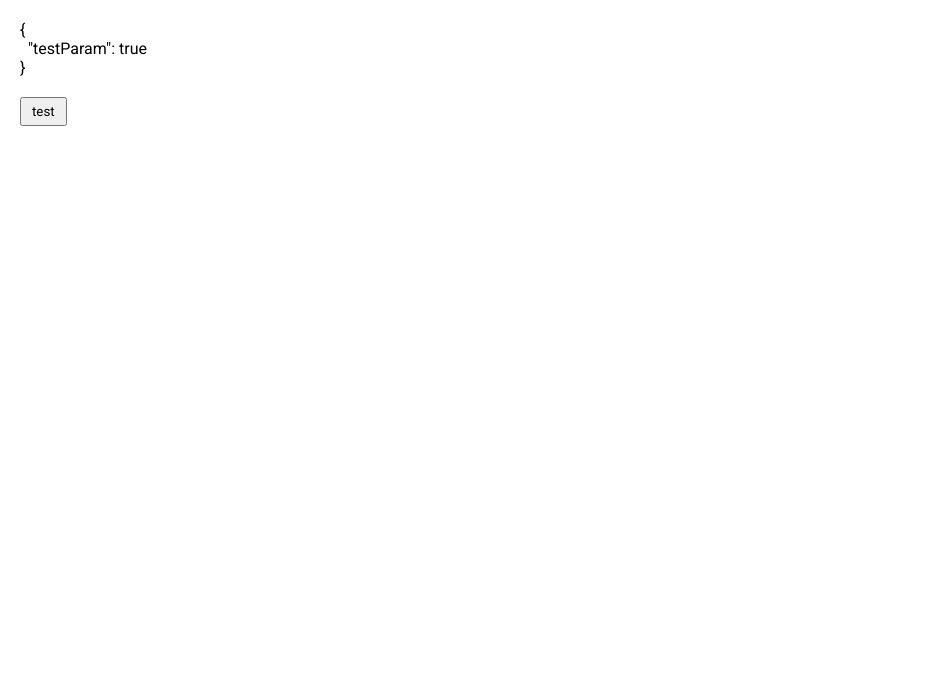
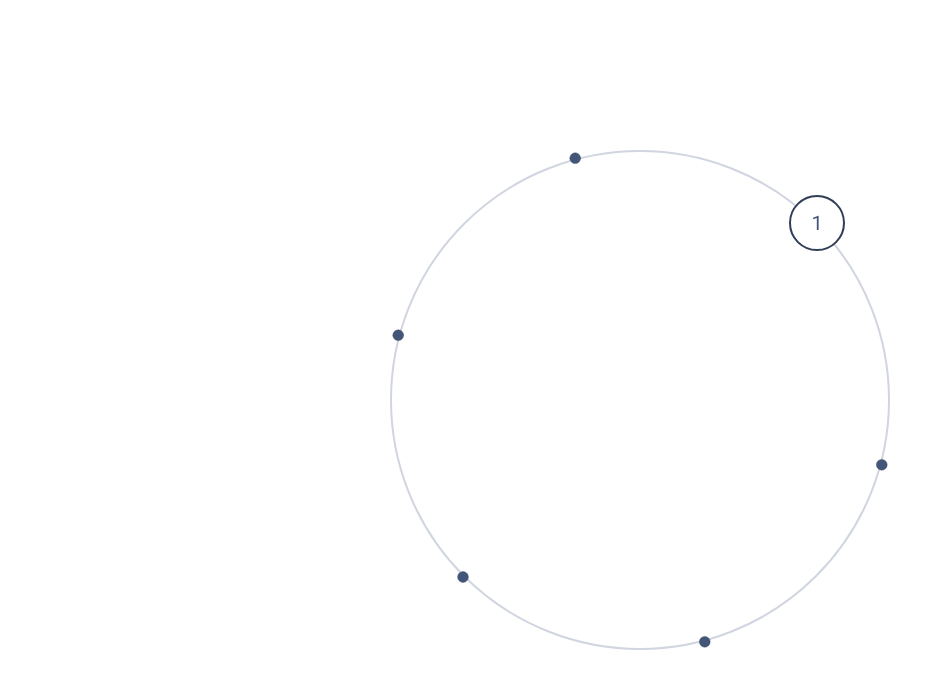
Before and after one commit to horhoj/project-test-only-2, a React (Vite) app: page / in a window 1280 px wide. Shown: the top 688 px of the page, without its empty margins (0-933 px from the left). Built offline with nearby package versions, Linux system fonts and the light colour scheme.

Commit message:
add CIrcleOfHistoricalEvents prototype

```diff
--- a/src/App/App.module.scss
+++ b/src/App/App.module.scss
@@ -1,3 +1,7 @@
 .App {
-
+  min-height: 100vh;
+  display: flex;
+  flex-direction: column;
+  justify-content: center;
+  align-items: center;
 }
--- a/src/App/App.tsx
+++ b/src/App/App.tsx
@@ -1,10 +1,27 @@
+import { useState } from 'react';
 import styles from './App.module.scss';
-import { SettingsTestComponent } from '~/components/SettingsTestComponent';
+import { CircleOfHistoricalEventsDataItem } from '~/components/CircleOfHistoricalEvents/CircleOfHistoricalEvents.types';
+import { CircleOfHistoricalEvents } from '~/components/CircleOfHistoricalEvents';
+
+const data: CircleOfHistoricalEventsDataItem[] = [
+  { id: 0, title: '1' },
+  { id: 1, title: '2' },
+  { id: 2, title: '3' },
+  { id: 3, title: '4' },
+  { id: 4, title: '5' },
+  { id: 5, title: '6' },
+];
 
 export function App() {
+  const [currentHistoricalEventId, setCurrentHistoricalEventId] = useState(0);
+
   return (
     <div className={styles.App}>
-      <SettingsTestComponent />
+      <CircleOfHistoricalEvents
+        historicalElementsData={data}
+        onSelectHistoricalEventId={setCurrentHistoricalEventId}
+        currentHistoricalEventId={currentHistoricalEventId}
+      />
     </div>
   );
 }
--- a/src/App/index.ts
+++ b/src/App/index.ts
@@ -1,3 +1 @@
-import { classNames } from 'classnames';
 export * from './App';
-classNames
--- /dev/null
+++ b/src/components/CircleOfHistoricalEvents/CircleOfHistoricalEvents.module.scss
@@ -0,0 +1,66 @@
+.CircleOfHistoricalEvents {
+  position: relative;
+  width: 500px;
+  height: 500px;
+  display: flex;
+  justify-content: center;
+  align-items: center;
+  border-radius: 50%;
+  border: 2px solid #d0d5df;
+}
+
+.squareEx {
+  position: absolute;
+  border-radius: 50%;
+  transition: transform 300ms;
+}
+
+.square {
+  position: relative;
+  width: 400px;
+  height: 400px;
+  border-radius: 50%;
+
+}
+
+.historicalEvent {
+  width: 56px;
+  height: 56px;
+  top: -5px;
+  left: -5px;
+  position: absolute;
+  border-radius: 50%;
+  display: flex;
+  justify-content: center;
+  align-items: center;
+  // transition: background-color 300ms;
+  transition: transform 300ms, background-color 300ms;
+  z-index: 1;
+  cursor: pointer;
+
+  &:hover {
+    &>button {
+      background-color: #fff;
+      transform: scale(1);
+    }
+  }
+}
+
+.historicalEventButton {
+  border: 2px solid #303E58;
+  width: 100%;
+  height: 100%;
+  border-radius: 50%;
+  transform: scale(0.2);
+  transition: transform 300ms, background-color 300ms;
+  background-color: #42567A;
+  cursor: pointer;
+  color: #42567A;
+  font-size: 20px;
+}
+
+.historicalEventButtonActive {
+  background-color: #fff;
+  transform: scale(1);
+  user-select: none;
+}
--- /dev/null
+++ b/src/components/CircleOfHistoricalEvents/CircleOfHistoricalEvents.tsx
@@ -0,0 +1,75 @@
+import classNames from 'classnames';
+import styles from './CircleOfHistoricalEvents.module.scss';
+import { CircleOfHistoricalEventsDataItem } from './CircleOfHistoricalEvents.types';
+
+interface CircleOfHistoricalEventsProps {
+  historicalElementsData: CircleOfHistoricalEventsDataItem[];
+  onSelectHistoricalEventId: (id: number) => void;
+  currentHistoricalEventId: number;
+}
+
+const TOTAL_OFFSET_FOR_THE_POSITION_OF_THE_ACTIVE_HISTORY_ELEMENT = 150;
+
+export function CircleOfHistoricalEvents({
+  historicalElementsData,
+  currentHistoricalEventId,
+  onSelectHistoricalEventId,
+}: CircleOfHistoricalEventsProps) {
+  const handleSelectHistoricalEvent = (id: number) => {
+    onSelectHistoricalEventId(id);
+  };
+
+  const currentHistoricalEventIdx = historicalElementsData.findIndex(
+    (el) => el.id === currentHistoricalEventId,
+  );
+
+  const currentOffsetForThePositionOfTheActiveHistoricalElement =
+    currentHistoricalEventId === -1
+      ? 0
+      : (360 / historicalElementsData.length) * (currentHistoricalEventIdx + 1);
+
+  return (
+    <div>
+      <div className={styles.CircleOfHistoricalEvents}>
+        {historicalElementsData.map((el, index) => (
+          <div
+            key={el.id}
+            className={styles.squareEx}
+            style={{
+              transform: `rotateZ(${
+                index * (360 / historicalElementsData.length) +
+                TOTAL_OFFSET_FOR_THE_POSITION_OF_THE_ACTIVE_HISTORY_ELEMENT -
+                currentOffsetForThePositionOfTheActiveHistoricalElement
+              }deg)`,
+            }}
+          >
+            <div className={styles.square}>
+              <div
+                className={styles.historicalEvent}
+                style={{
+                  transform: `rotateZ(${
+                    -(index * (360 / historicalElementsData.length)) -
+                    TOTAL_OFFSET_FOR_THE_POSITION_OF_THE_ACTIVE_HISTORY_ELEMENT +
+                    currentOffsetForThePositionOfTheActiveHistoricalElement
+                  }deg)`,
+                }}
+              >
+                <button
+                  className={classNames(
+                    styles.historicalEventButton,
+                    currentHistoricalEventId === el.id &&
+                      styles.historicalEventButtonActive,
+                  )}
+                  onClick={() => handleSelectHistoricalEvent(el.id)}
+                  tabIndex={-1}
+                >
+                  {el.title}
+                </button>
+              </div>
+            </div>
+          </div>
+        ))}
+      </div>
+    </div>
+  );
+}
--- /dev/null
+++ b/src/components/CircleOfHistoricalEvents/CircleOfHistoricalEvents.types.ts
@@ -0,0 +1,4 @@
+export interface CircleOfHistoricalEventsDataItem {
+  id: number;
+  title: string;
+}
--- /dev/null
+++ b/src/components/CircleOfHistoricalEvents/index.ts
@@ -0,0 +1 @@
+export * from './CircleOfHistoricalEvents';
```
